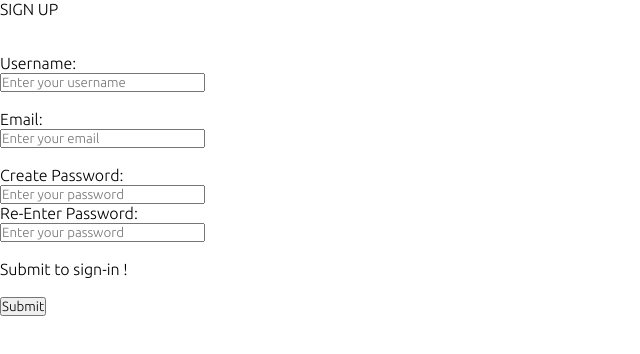
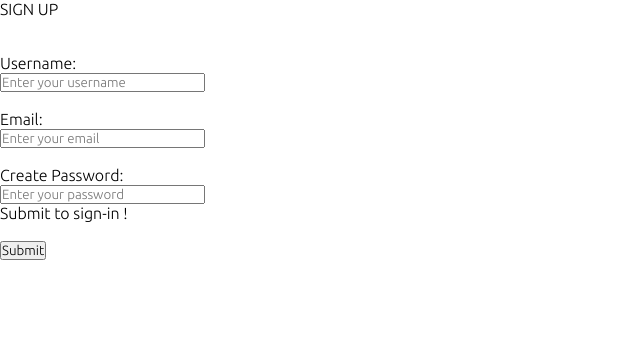
Before and after one commit to baync180705/TestPortal, a React (Create React App) app in the folder TestPortal-Frontend/testportal/: page /signup in a window 1280 px wide. Shown: the top 354 px of the page, without its empty margins (0-640 px from the left). Built offline with nearby package versions, Linux system fonts and the light colour scheme; the HTML template or start-up script is replaced by a standard one.

Commit message:
Feat: signup and login page sending apis to the backend & teacher side front-end created

```diff
--- a/TestPortal-Frontend/testportal/src/App.css
+++ b/TestPortal-Frontend/testportal/src/App.css
@@ -59,3 +59,6 @@ svg{
   position: relative;
   top: 20%;
 }
+#signup{
+  color: black;
+}
--- a/TestPortal-Frontend/testportal/src/App.tsx
+++ b/TestPortal-Frontend/testportal/src/App.tsx
@@ -8,6 +8,7 @@ import TestPage from './Components/TestPage.tsx';
 import Submit from './Components/Submit.tsx';
 import NewUser from './Components/NewUser.tsx';
 import Login from './Components/Login.tsx';
+import CreateExam from './Components/CreateExam.tsx';
 
 function App(){
 
@@ -35,8 +36,11 @@ const router = createBrowserRouter([
   {
     path: '/login',
     element: <Login/>
+  },
+  {
+    path: '/teacher/create-new-test',
+    element: <CreateExam/>
   }
-
 
 ])
 
--- a/TestPortal-Frontend/testportal/src/Components/Login.tsx
+++ b/TestPortal-Frontend/testportal/src/Components/Login.tsx
@@ -1,19 +1,67 @@
-import React from 'react'
+import React, {useState} from 'react'
+import { Link } from 'react-router-dom'
+import axios from 'axios';
+
 
 function Login() {
+    const [userData, setUserData] = useState({
+        username: '',
+      });
+
+      const [passData, setPassData] = useState({
+        password: '',
+      });
+
+      const userChange = (e:React.ChangeEvent<HTMLInputElement>) => {
+        setUserData({
+          ...userData,
+          username: e.target.value
+        });
+      };
+      const passChange = (e:React.ChangeEvent<HTMLInputElement>)=>{
+        setPassData({
+          ...passData,
+          password: e.target.value
+        });
+      }
+
+      const handleSubmit = async (e:any) => {
+        e.preventDefault();
+
+        const combinedData = {
+          username: userData.username,
+          password: passData.password,
+        }
+
+        try {
+          const response = await axios.post('http://localhost:8000/login/', combinedData);
+
+          if (response.status === 200) {
+            // Handle successful login
+            console.log('Login successful!');
+            // Redirect or perform any actions for logged in users
+          } else {
+            // Handle login failure
+            console.error('Login failed!');
+          }
+        } catch (error) {
+          console.error('Error:', error);
+        }
+      };
   return (
     <div>
-        <form id="login" >
+        <form id="login" onSubmit = {handleSubmit}>
             <div id="log-head">LOGIN</div>
             <br/><br/>
             <div id="log-body">
                 Username: <br />
-                <input type="text" placeholder="Enter your username" /><input/><br /><br />
-                Password: <br /><input type="password" placeholder="Enter your password" /><input/><br /><br />
+                <input type="text" placeholder="Enter your username" onChange={userChange} value = {userData.username}/><br /><br />
+                Password: <br /><input type="password" placeholder="Enter your password" onChange={passChange} value = {passData.password}/><br /><br />
                 <button>Submit</button>
             </div>
             <br />
-            <a href="NewUser.html">New User? Create an account !</a>
+            <Link to='/signup'>New User? Create an account !</Link>
+
         </form>
     </div>
   )
--- a/TestPortal-Frontend/testportal/src/Components/NewUser.tsx
+++ b/TestPortal-Frontend/testportal/src/Components/NewUser.tsx
@@ -1,19 +1,77 @@
-import React from 'react'
+import React, { useState } from 'react'
+import axios from 'axios'
+
+
 
 function NewUser() {
+
+    const[userData, setUserdata] = useState({
+      username : '',
+    })
+    const[passData, setPassdata] = useState({
+      password: ''
+  })
+  const[emailData, setEmaildata] = useState({
+      email: '',
+})
+
+    const handleUser = (e: React.ChangeEvent<HTMLInputElement>) => {
+        setUserdata({
+          ...userData,
+          username: e.target.value,
+        });
+      };
+      const handleEmail = (e: React.ChangeEvent<HTMLInputElement>) => {
+        setEmaildata({
+          ...emailData,
+          email: e.target.value
+        });
+      };
+      const handlePass = (e: React.ChangeEvent<HTMLInputElement>) => {
+        setPassdata({
+          ...passData,
+          password: e.target.value
+        });
+      };
+
+      const handleSubmit = (e: any) => {
+        e.preventDefault();
+
+
+        const combinedData = {
+          username : userData.username,
+          email: emailData.email,
+          password: passData.password,
+        }
+
+        axios.post('http://localhost:8000/signup/', combinedData)
+          .then((response: { status: number; }) => {
+            if (response.status === 201) {
+              // Handle successful signup
+              console.log('Signup successful!');
+            } else {
+              // Handle signup failure
+              console.error('Signup failed!');
+            }
+          })
+          .catch((error: any) => {
+            console.error('Error:', error);
+          });
+      };
+
+
+
   return (
     <>
     <div>
-        <form id="signup">
+        <form id="signup" onSubmit={handleSubmit}>
             <div>SIGN UP</div><br/><br/>
-            <div><label>Username:</label> <br/> <input type="text"
-                    placeholder="Enter your username"></input><br/><br/>
-                    <label>Email:</label> <br/> <input type="text"
-                    placeholder="Enter your email"></input><br/><br/>
-                <label>Create Password:</label> <br/><input type="password"
-                    placeholder="Enter your password"></input><br/>
-                <label>Re-Enter Password:</label> <br/><input type="password"
-                    placeholder="Enter your password"></input><br/><br/>
+            <div><label>Username:</label> <br/> <input type="text" onChange={handleUser} value = {userData.username}
+                    placeholder="Enter your username"/><br/><br/>
+                    <label>Email:</label> <br/> <input type="text" onChange={handleEmail} value = {emailData.email}
+                    placeholder="Enter your email"/><br/><br/>
+                <label>Create Password:</label> <br/><input type="password" onChange={handlePass} value = {passData.password}
+                    placeholder="Enter your password"/><br/>
                 <label>Submit to sign-in !</label><br/><br/>
                 <button className="buttons" id="submit" type="submit">Submit</button>
             </div><br/><br/>
@@ -21,6 +79,6 @@ function NewUser() {
     </div>
 </>
   )
-}
+  }
 
 export default NewUser
--- a/TestPortal-Frontend/testportal/src/Components/TeacherWelcome.tsx
+++ b/TestPortal-Frontend/testportal/src/Components/TeacherWelcome.tsx
@@ -1,12 +1,14 @@
 import React from 'react'
+import { Link } from 'react-router-dom'
+
 
 function TeacherWelcome() {
   return (
     <>
-      <div id = "greet-teacher">
+      <div id="greet-teacher">
         Welcome Back Teacher
       </div>
-      <button>Click Here to Create Test!</button>
+      <Link to="/teacher/create-new-test"><button>Click Here to Create Test!</button></Link>
     </>
   )
 }
--- /dev/null
+++ b/package.json
@@ -0,0 +1,5 @@
+{
+  "dependencies": {
+    "axios": "^1.6.8"
+  }
+}
```
Also changed, not shown: 1 other file (tests, documents, lock files or other folders).
